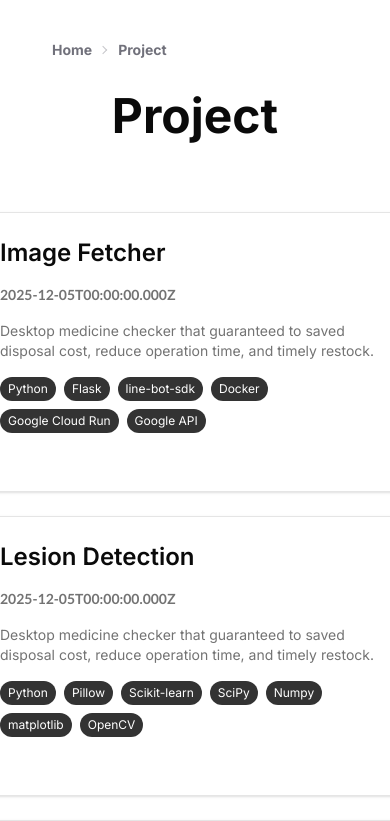
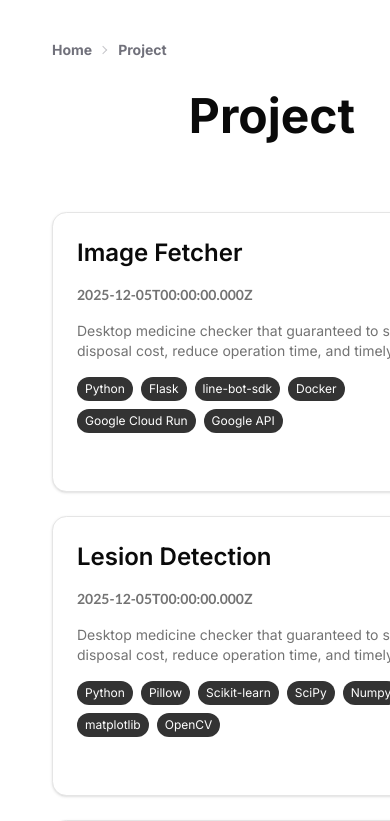
Before and after one commit to dwisarut/dwisarut-portfolio, a React (Vite) app: page /project in a window 390 px wide. Shown: the top 821 px of the page. Built offline with nearby package versions, Linux system fonts and the light colour scheme.

Commit message:
style: adjust responsive design layout

```diff
--- a/src/components/Project.tsx
+++ b/src/components/Project.tsx
@@ -94,7 +94,7 @@ const Project = () => {
   return (
     <>
       <motion.div
-        className="flex container flex-col bg-background min-h-screen w-full p-8"
+        className="flex container bg-background min-h-screen w-full p-8"
         animate={controls}
         initial={{ opacity: 0, y: -20 }}
       >
--- a/src/components/ProjectDetail.tsx
+++ b/src/components/ProjectDetail.tsx
@@ -119,10 +119,11 @@ const ProjectDetail = () => {
   return (
     <>
       <motion.div
-        className="flex container flex-col bg-background min-h-screen w-full p-8 lg:p-4"
+        className="flex container bg-background min-h-screen w-full p-8"
         animate={controls}
         initial={{ opacity: 0, y: -20 }}
       >
+        <div className="flex flex-col ml-5 mr-5 lg:ml-46 lg:mr-46 xl:ml-20 xl:mr-20">
           <Breadcrumbs allProjects={projects} />
           <h1 className="flex header-text justify-center md:justify-start font-bold pt-6 mb-6">
             {project.title}
@@ -145,6 +146,7 @@ const ProjectDetail = () => {
 
           <div className="inter prose prose-lg max-w-none dark:prose-invert prose-hr:my-6 proseImg mt-6">
             {componentReady && <ProjectComponent key={project.slug} />}
+          </div>
         </div>
       </motion.div>
 
```
Lines whose indentation alone changed are shown as unchanged.
